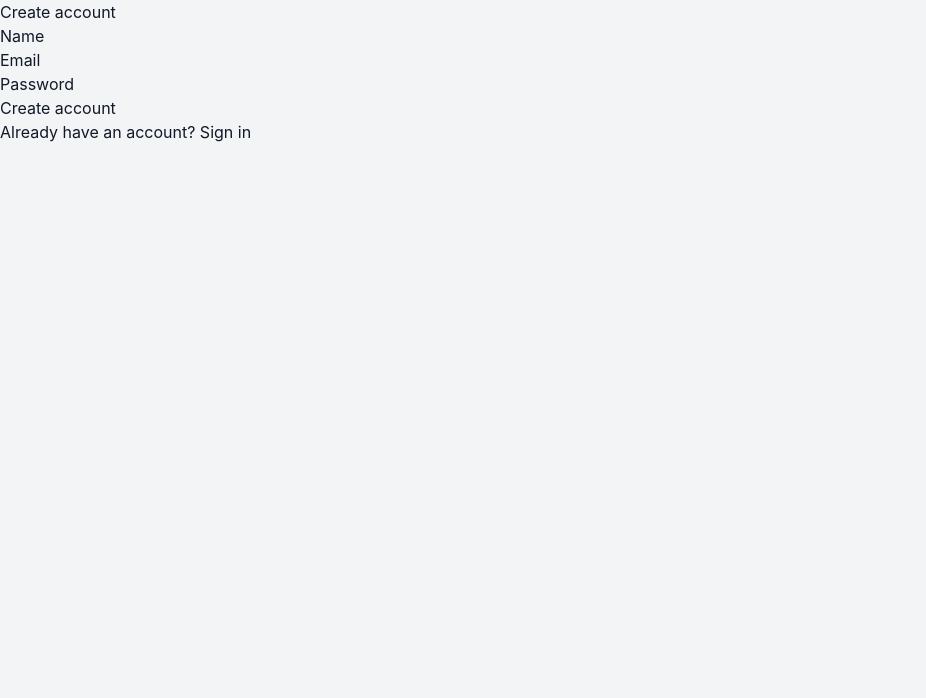
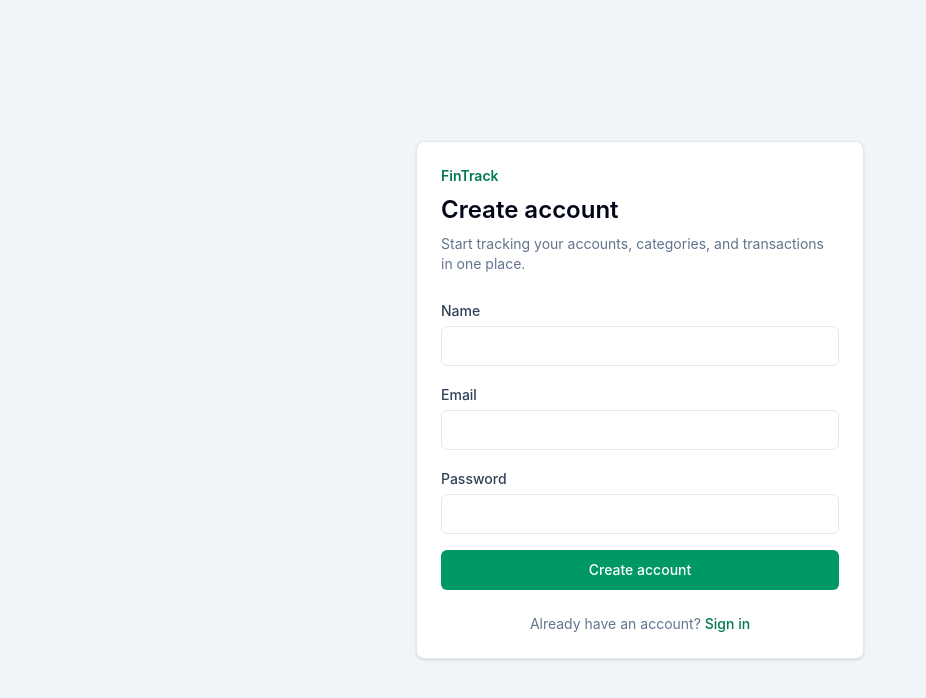
Before and after one commit to Padokazzz/fintrack-web, a React (Vite) app: page /register in a window 1280 px wide. Shown: the top 698 px of the page, without its empty margins (0-926 px from the left). Built offline with nearby package versions, Linux system fonts and the light colour scheme; no server answers.

Commit message:
feat: polish UI feedback states

```diff
--- /dev/null
+++ b/src/components/ui/Alert.tsx
@@ -0,0 +1,25 @@
+import type { ReactNode } from "react";
+
+type AlertVariant = "error" | "warning" | "success" | "info";
+
+type AlertProps = {
+  variant?: AlertVariant;
+  children: ReactNode;
+};
+
+const variantClasses: Record<AlertVariant, string> = {
+  error: "border-rose-200 bg-rose-50 text-rose-700",
+  warning: "border-amber-200 bg-amber-50 text-amber-800",
+  success: "border-emerald-200 bg-emerald-50 text-emerald-700",
+  info: "border-slate-200 bg-slate-50 text-slate-700",
+};
+
+export function Alert({ variant = "info", children }: AlertProps) {
+  return (
+    <section
+      className={`rounded-lg border px-4 py-3 text-sm ${variantClasses[variant]}`}
+    >
+      {children}
+    </section>
+  );
+}
--- /dev/null
+++ b/src/components/ui/AuthShell.tsx
@@ -0,0 +1,23 @@
+import type { ReactNode } from "react";
+
+type AuthShellProps = {
+  title: string;
+  description: string;
+  children: ReactNode;
+};
+
+export function AuthShell({ title, description, children }: AuthShellProps) {
+  return (
+    <main className="flex min-h-screen items-center justify-center bg-slate-100 px-4 py-10 text-slate-950">
+      <section className="w-full max-w-md rounded-lg border border-slate-200 bg-white p-6 shadow-sm">
+        <div className="mb-6">
+          <p className="text-sm font-semibold text-emerald-700">FinTrack</p>
+          <h1 className="mt-2 text-2xl font-semibold">{title}</h1>
+          <p className="mt-2 text-sm text-slate-500">{description}</p>
+        </div>
+
+        {children}
+      </section>
+    </main>
+  );
+}
--- /dev/null
+++ b/src/components/ui/EmptyState.tsx
@@ -0,0 +1,20 @@
+import type { ReactNode } from "react";
+
+type EmptyStateProps = {
+  title: string;
+  description: string;
+  action?: ReactNode;
+};
+
+export function EmptyState({ title, description, action }: EmptyStateProps) {
+  return (
+    <section className="rounded-lg border border-dashed border-slate-300 bg-white p-8 text-center">
+      <h2 className="text-base font-semibold text-slate-950">{title}</h2>
+      <p className="mx-auto mt-2 max-w-md text-sm text-slate-500">
+        {description}
+      </p>
+
+      {action && <div className="mt-4 flex justify-center">{action}</div>}
+    </section>
+  );
+}
--- a/src/features/accounts/AccountsPage.tsx
+++ b/src/features/accounts/AccountsPage.tsx
@@ -1,6 +1,9 @@
 import { useMutation, useQuery, useQueryClient } from "@tanstack/react-query";
 import { Plus } from "lucide-react";
 import { useState } from "react";
+import { Alert } from "../../components/ui/Alert";
+import { EmptyState } from "../../components/ui/EmptyState";
+import { getApiErrorMessage } from "../../lib/api-error";
 import type { AccountFormData } from "./account-schemas";
 import {
   createAccount,
@@ -112,9 +115,14 @@ export function AccountsPage() {
           </h2>
 
           {createMutation.isError && (
-            <p className="mb-4 rounded-md border border-rose-200 bg-rose-50 px-3 py-2 text-sm text-rose-700">
-              Could not create account. Check the form data and try again.
-            </p>
+            <div className="mb-4">
+              <Alert variant="error">
+                {getApiErrorMessage(
+                  createMutation.error,
+                  "Could not create account. Check the form data and try again."
+                )}
+              </Alert>
+            </div>
           )}
 
           <AccountForm
@@ -132,9 +140,14 @@ export function AccountsPage() {
           </h2>
 
           {updateMutation.isError && (
-            <p className="mb-4 rounded-md border border-rose-200 bg-rose-50 px-3 py-2 text-sm text-rose-700">
-              Could not update account. Check the form data and try again.
-            </p>
+            <div className="mb-4">
+              <Alert variant="error">
+                {getApiErrorMessage(
+                  updateMutation.error,
+                  "Could not update account. Check the form data and try again."
+                )}
+              </Alert>
+            </div>
           )}
 
           <AccountForm
@@ -155,20 +168,16 @@ export function AccountsPage() {
       )}
 
       {accountsQuery.isError && (
-        <section className="rounded-lg border border-rose-200 bg-rose-50 p-4 text-sm text-rose-700">
-          Could not load accounts.
-        </section>
+        <Alert variant="error">
+          {getApiErrorMessage(accountsQuery.error, "Could not load accounts.")}
+        </Alert>
       )}
 
       {!accountsQuery.isLoading && !accountsQuery.isError && accounts.length === 0 && (
-        <section className="rounded-lg border border-dashed border-slate-300 bg-white p-8 text-center">
-          <h2 className="text-base font-semibold text-slate-950">
-            No accounts yet
-          </h2>
-          <p className="mt-2 text-sm text-slate-500">
-            Create your first account to start tracking your finances.
-          </p>
-        </section>
+        <EmptyState
+          title="No accounts yet"
+          description="Create your first account to start tracking your finances."
+        />
       )}
 
       {accounts.length > 0 && (
--- a/src/features/auth/LoginPage.tsx
+++ b/src/features/auth/LoginPage.tsx
@@ -2,6 +2,8 @@ import { zodResolver } from "@hookform/resolvers/zod";
 import { useMutation } from "@tanstack/react-query";
 import { useForm } from "react-hook-form";
 import { Link } from "react-router-dom";
+import { Alert } from "../../components/ui/Alert";
+import { AuthShell } from "../../components/ui/AuthShell";
 import { loginUser } from "./auth-service";
 import { loginSchema, type LoginFormData } from "./auth-schemas";
 import { useAuth } from "./use-auth";
@@ -27,34 +29,62 @@ export function LoginPage() {
   }
 
   return (
-    <main>
-      <h1>Login</h1>
-
-      <form onSubmit={handleSubmit(onSubmit)}>
+    <AuthShell
+      title="Sign in"
+      description="Access your financial dashboard, transactions, and monthly reports."
+    >
+      <form onSubmit={handleSubmit(onSubmit)} className="space-y-4">
         <div>
-          <label>Email</label>
-          <input type="email" {...register("email")} />
-          {errors.email && <span>{errors.email.message}</span>}
+          <label className="text-sm font-medium text-slate-700">Email</label>
+          <input
+            type="email"
+            autoComplete="email"
+            {...register("email")}
+            className="mt-1 h-10 w-full rounded-md border border-slate-200 px-3 text-sm outline-none focus:border-emerald-500"
+          />
+          {errors.email && (
+            <p className="mt-1 text-sm text-rose-600">
+              {errors.email.message}
+            </p>
+          )}
         </div>
 
         <div>
-          <label>Password</label>
-          <input type="password" {...register("password")} />
-          {errors.password && <span>{errors.password.message}</span>}
+          <label className="text-sm font-medium text-slate-700">
+            Password
+          </label>
+          <input
+            type="password"
+            autoComplete="current-password"
+            {...register("password")}
+            className="mt-1 h-10 w-full rounded-md border border-slate-200 px-3 text-sm outline-none focus:border-emerald-500"
+          />
+          {errors.password && (
+            <p className="mt-1 text-sm text-rose-600">
+              {errors.password.message}
+            </p>
+          )}
         </div>
 
         {loginMutation.isError && (
-          <p>Invalid email or password.</p>
+          <Alert variant="error">Invalid email or password.</Alert>
         )}
 
-        <button type="submit" disabled={loginMutation.isPending}>
+        <button
+          type="submit"
+          disabled={loginMutation.isPending}
+          className="inline-flex h-10 w-full items-center justify-center rounded-md bg-emerald-600 px-4 text-sm font-medium text-white transition hover:bg-emerald-700 disabled:cursor-not-allowed disabled:opacity-60"
+        >
           {loginMutation.isPending ? "Signing in..." : "Sign in"}
         </button>
       </form>
 
-      <p>
-        Don't have an account? <Link to="/register">Create account</Link>
+      <p className="mt-6 text-center text-sm text-slate-500">
+        Don't have an account?{" "}
+        <Link className="font-medium text-emerald-700" to="/register">
+          Create account
+        </Link>
       </p>
-    </main>
+    </AuthShell>
   );
 }
--- a/src/features/auth/RegisterPage.tsx
+++ b/src/features/auth/RegisterPage.tsx
@@ -2,6 +2,9 @@ import { zodResolver } from "@hookform/resolvers/zod";
 import { useMutation } from "@tanstack/react-query";
 import { useForm } from "react-hook-form";
 import { Link } from "react-router-dom";
+import { Alert } from "../../components/ui/Alert";
+import { AuthShell } from "../../components/ui/AuthShell";
+import { getApiErrorMessage } from "../../lib/api-error";
 import { registerUser } from "./auth-service";
 import { registerSchema, type RegisterFormData } from "./auth-schemas";
 import { useAuth } from "./use-auth";
@@ -27,40 +30,82 @@ export function RegisterPage() {
   }
 
   return (
-    <main>
-      <h1>Create account</h1>
-
-      <form onSubmit={handleSubmit(onSubmit)}>
+    <AuthShell
+      title="Create account"
+      description="Start tracking your accounts, categories, and transactions in one place."
+    >
+      <form onSubmit={handleSubmit(onSubmit)} className="space-y-4">
         <div>
-          <label>Name</label>
-          <input type="text" {...register("name")} />
-          {errors.name && <span>{errors.name.message}</span>}
+          <label className="text-sm font-medium text-slate-700">Name</label>
+          <input
+            type="text"
+            autoComplete="name"
+            {...register("name")}
+            className="mt-1 h-10 w-full rounded-md border border-slate-200 px-3 text-sm outline-none focus:border-emerald-500"
+          />
+          {errors.name && (
+            <p className="mt-1 text-sm text-rose-600">
+              {errors.name.message}
+            </p>
+          )}
         </div>
 
         <div>
-          <label>Email</label>
-          <input type="email" {...register("email")} />
-          {errors.email && <span>{errors.email.message}</span>}
+          <label className="text-sm font-medium text-slate-700">Email</label>
+          <input
+            type="email"
+            autoComplete="email"
+            {...register("email")}
+            className="mt-1 h-10 w-full rounded-md border border-slate-200 px-3 text-sm outline-none focus:border-emerald-500"
+          />
+          {errors.email && (
+            <p className="mt-1 text-sm text-rose-600">
+              {errors.email.message}
+            </p>
+          )}
         </div>
 
         <div>
-          <label>Password</label>
-          <input type="password" {...register("password")} />
-          {errors.password && <span>{errors.password.message}</span>}
+          <label className="text-sm font-medium text-slate-700">
+            Password
+          </label>
+          <input
+            type="password"
+            autoComplete="new-password"
+            {...register("password")}
+            className="mt-1 h-10 w-full rounded-md border border-slate-200 px-3 text-sm outline-none focus:border-emerald-500"
+          />
+          {errors.password && (
+            <p className="mt-1 text-sm text-rose-600">
+              {errors.password.message}
+            </p>
+          )}
         </div>
 
         {registerMutation.isError && (
-          <p>Could not create account. Try another email.</p>
+          <Alert variant="error">
+            {getApiErrorMessage(
+              registerMutation.error,
+              "Could not create account. Try another email."
+            )}
+          </Alert>
         )}
 
-        <button type="submit" disabled={registerMutation.isPending}>
+        <button
+          type="submit"
+          disabled={registerMutation.isPending}
+          className="inline-flex h-10 w-full items-center justify-center rounded-md bg-emerald-600 px-4 text-sm font-medium text-white transition hover:bg-emerald-700 disabled:cursor-not-allowed disabled:opacity-60"
+        >
           {registerMutation.isPending ? "Creating account..." : "Create account"}
         </button>
       </form>
 
-      <p>
-        Already have an account? <Link to="/login">Sign in</Link>
+      <p className="mt-6 text-center text-sm text-slate-500">
+        Already have an account?{" "}
+        <Link className="font-medium text-emerald-700" to="/login">
+          Sign in
+        </Link>
       </p>
-    </main>
+    </AuthShell>
   );
 }
--- /dev/null
+++ b/src/lib/api-error.ts
@@ -0,0 +1,32 @@
+import axios from "axios";
+
+type ApiErrorResponse = {
+  message?: string;
+  title?: string;
+  errors?: Record<string, string[]>;
+};
+
+export function getApiErrorMessage(
+  error: unknown,
+  fallbackMessage: string
+) {
+  if (!axios.isAxiosError<ApiErrorResponse>(error)) {
+    return fallbackMessage;
+  }
+
+  const data = error.response?.data;
+
+  if (data?.message) {
+    return data.message;
+  }
+
+  if (data?.title) {
+    return data.title;
+  }
+
+  const firstValidationError = data?.errors
+    ? Object.values(data.errors).flat()[0]
+    : undefined;
+
+  return firstValidationError ?? fallbackMessage;
+}
```
Also changed, not shown: src/features/categories/CategoriesPage.tsx (+29 -17 lines), src/features/transactions/TransactionsPage.tsx (+33 -25 lines).
